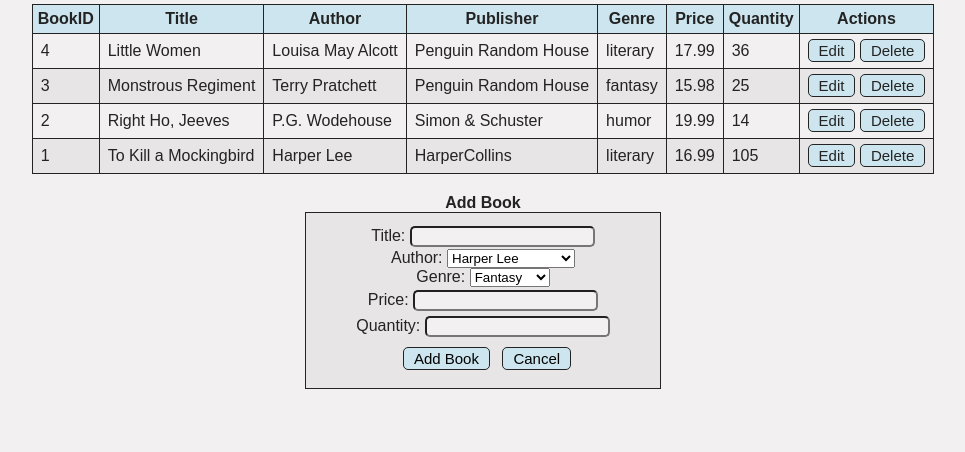
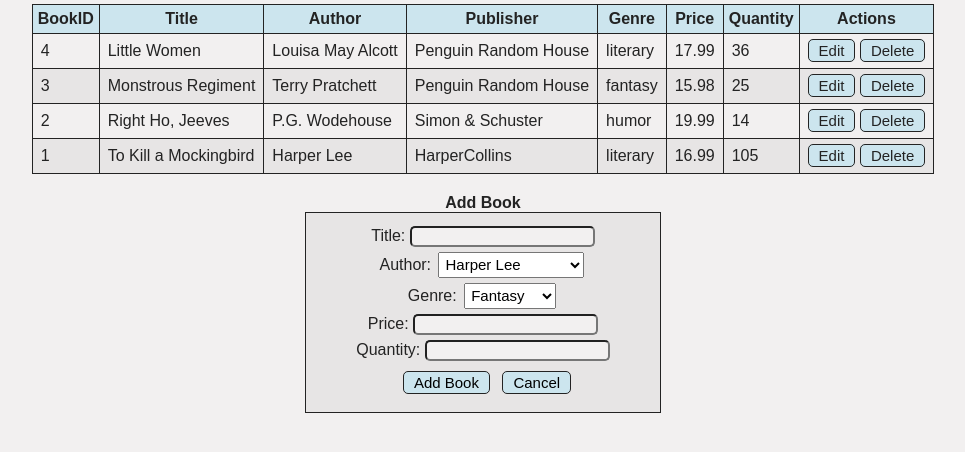
Before and after one commit to vmkiss/athena-books-db, a Flask app: page /books in a window 1280 px wide. Shown: the part 98-550 px from the top of the page, without its empty margins (157-1122 px from the left). Run offline with Flask 3, Linux system fonts and the light colour scheme; data comes from the database, SQL or seed files in the repository; data that the repository does not hold is empty; some libraries are stand-ins or nearby versions.

Commit message:
style select menus

```diff
--- a/static/css/style.css
+++ b/static/css/style.css
@@ -211,7 +211,11 @@ Source URL: https://replit.com/@PamVanLonden/a-Global-Stylesheet#App.css */
 
 
 
-  select {}
+  select {
+    padding: 2.5px;
+    margin: 2.5px;
+    font-size: 15px;
+  }
     optgroup {}
     option {}
   textarea {}
```
